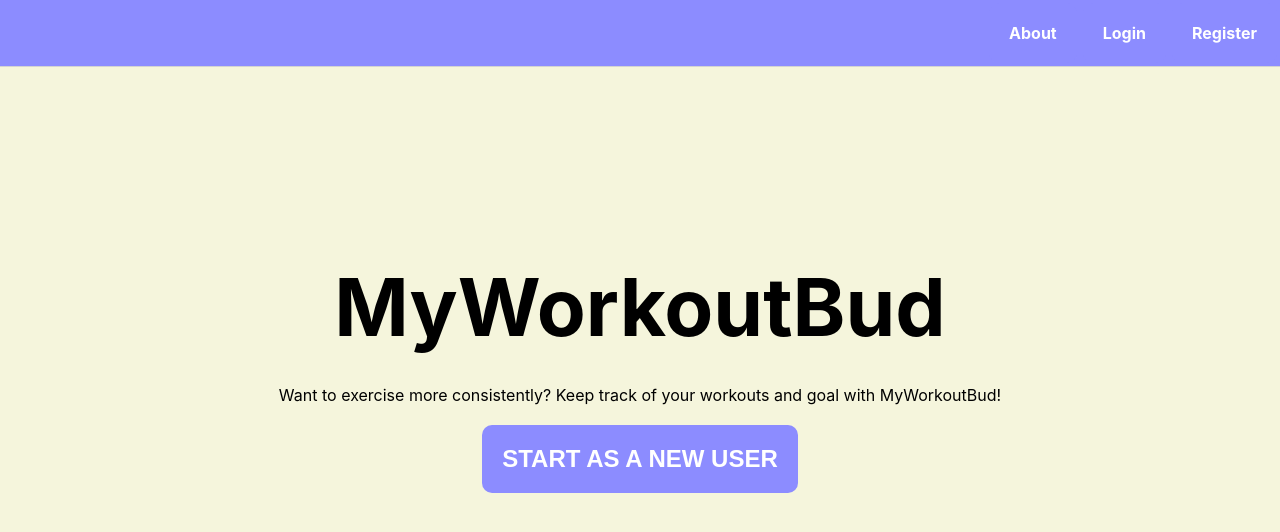
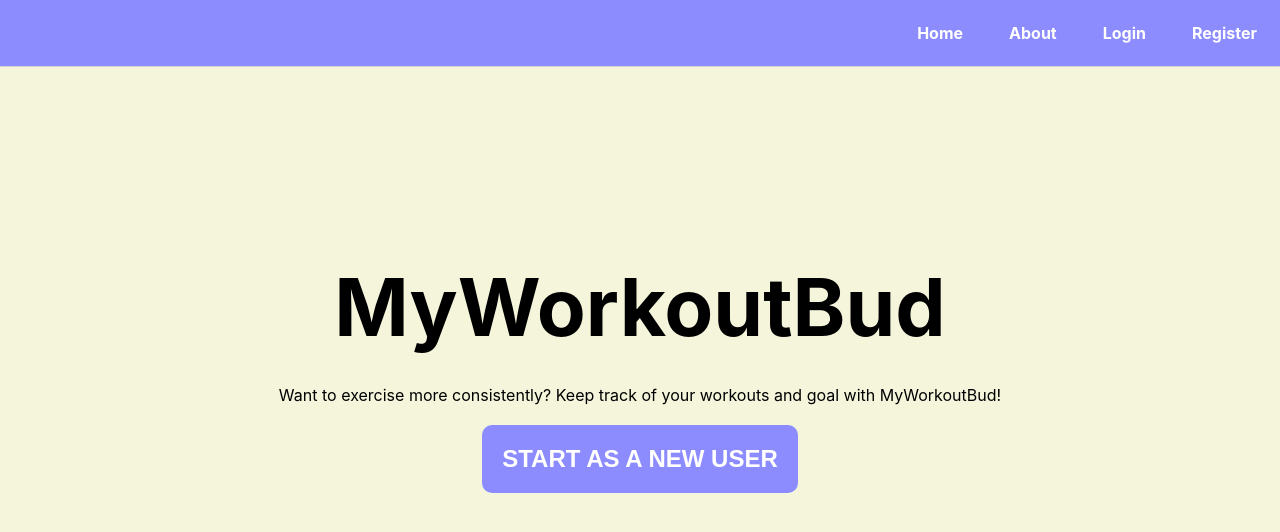
Before and after one commit to canhvo16/MyWorkoutBud-Frontend, a React (Create React App) app: page / in a window 1280 px wide. Shown: the top 532 px of the page. Built offline with nearby package versions, Linux system fonts and the light colour scheme; no server answers.

Commit message:
styled navbar

```diff
--- a/src/App.js
+++ b/src/App.js
@@ -427,7 +427,7 @@ function App() {
   return (
     <div className="App">
       <header className="header">
-        <NavBar payload={payload} logout={logout} />
+        <NavBar navigate={navigate} payload={payload} logout={logout} />
       </header>
       <main>
         <Routes>
--- a/src/components/NavBar.jsx
+++ b/src/components/NavBar.jsx
@@ -1,6 +1,6 @@
 import { NavLink } from "react-router-dom"
 
-const NavBar = ({ payload, logout }) => {
+const NavBar = ({ payload, logout, navigate }) => {
 
   let profileURL
 
@@ -11,6 +11,7 @@ const NavBar = ({ payload, logout }) => {
     <div>
       {!payload && (
         <div className="nav1">
+          <NavLink to='/'>Home</NavLink>
           <NavLink to='/about'>About</NavLink>
           <NavLink to='/login'>Login</NavLink>
           <NavLink to='/register'>Register</NavLink>
@@ -19,7 +20,7 @@ const NavBar = ({ payload, logout }) => {
       }
       {payload && (
         <div className="nav">
-          <h1 className="navTitle">MyWorkoutBud</h1>
+          <h1 onClick={() => navigate('/')} className="navTitle">MyWorkoutBud</h1>
           <div className="navButtons">
             <NavLink to={profileURL}>Profile</NavLink>
             <NavLink to='/workoutLogs'>Workout Logs</NavLink>
--- a/src/style/App.css
+++ b/src/style/App.css
@@ -35,6 +35,10 @@
   padding-left: 1em;
   background-color: rgb(140, 140, 255);
   color: white;
+}
+
+.navTitle:hover {
+  cursor: pointer;
 }
 
 .homepage {
```
